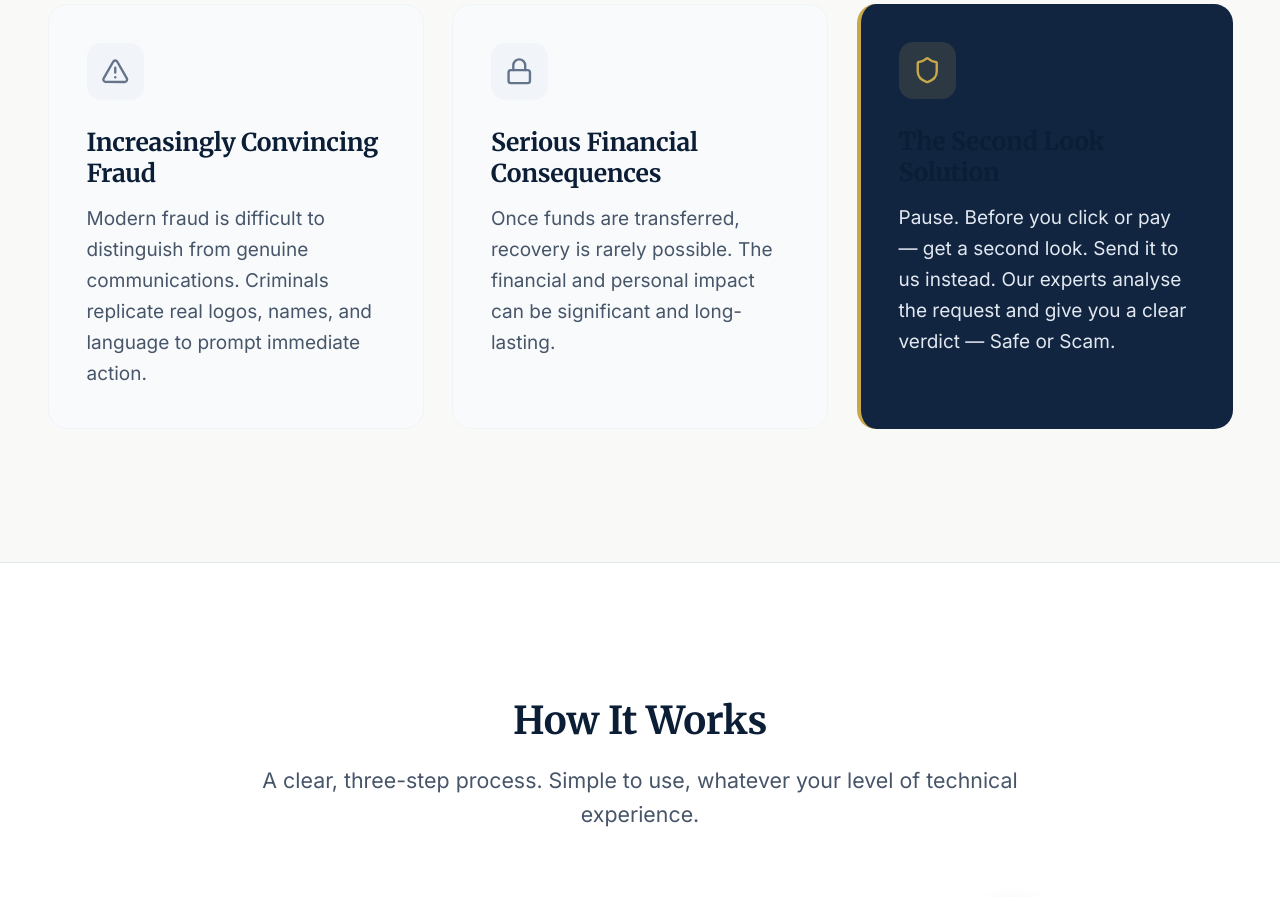
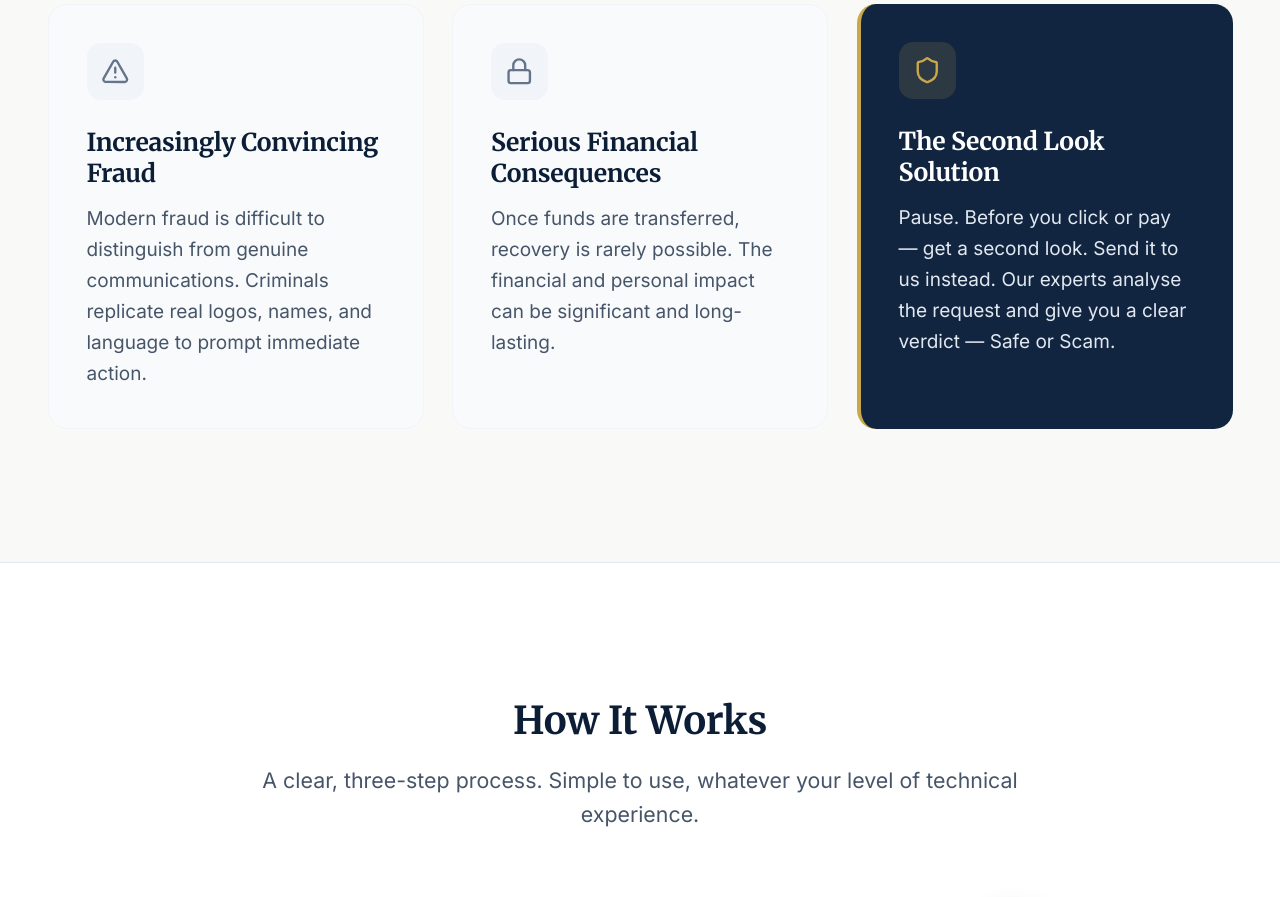
Before and after one commit to krowan444/Second-Look-Protect, a React (Vite) app: page / in a window 1280 px wide. Shown: the part 1740-2637 px from the top of the page. Built offline with nearby package versions, Linux system fonts and the light colour scheme; no server answers.

Commit message:
Force pure white semibold on solution card heading for full contrast

```diff
--- a/src/App.tsx
+++ b/src/App.tsx
@@ -526,7 +526,7 @@ export default function App() {
             <div className="w-12 h-12 bg-[#C9A84C]/15 rounded-lg flex items-center justify-center mb-6" aria-hidden="true">
               <Shield className="w-6 h-6 text-[#C9A84C]" />
             </div>
-            <h3 className="text-white mb-3">The Second Look Solution</h3>
+            <h3 className="text-white font-semibold mb-3" style={{ color: '#ffffff' }}>The Second Look Solution</h3>
             <p className="text-slate-200 text-base leading-relaxed">
               Pause. Before you click or pay — get a second look. Send it to us instead. Our experts analyse the request and give you a clear verdict — Safe or Scam.
             </p>
```
